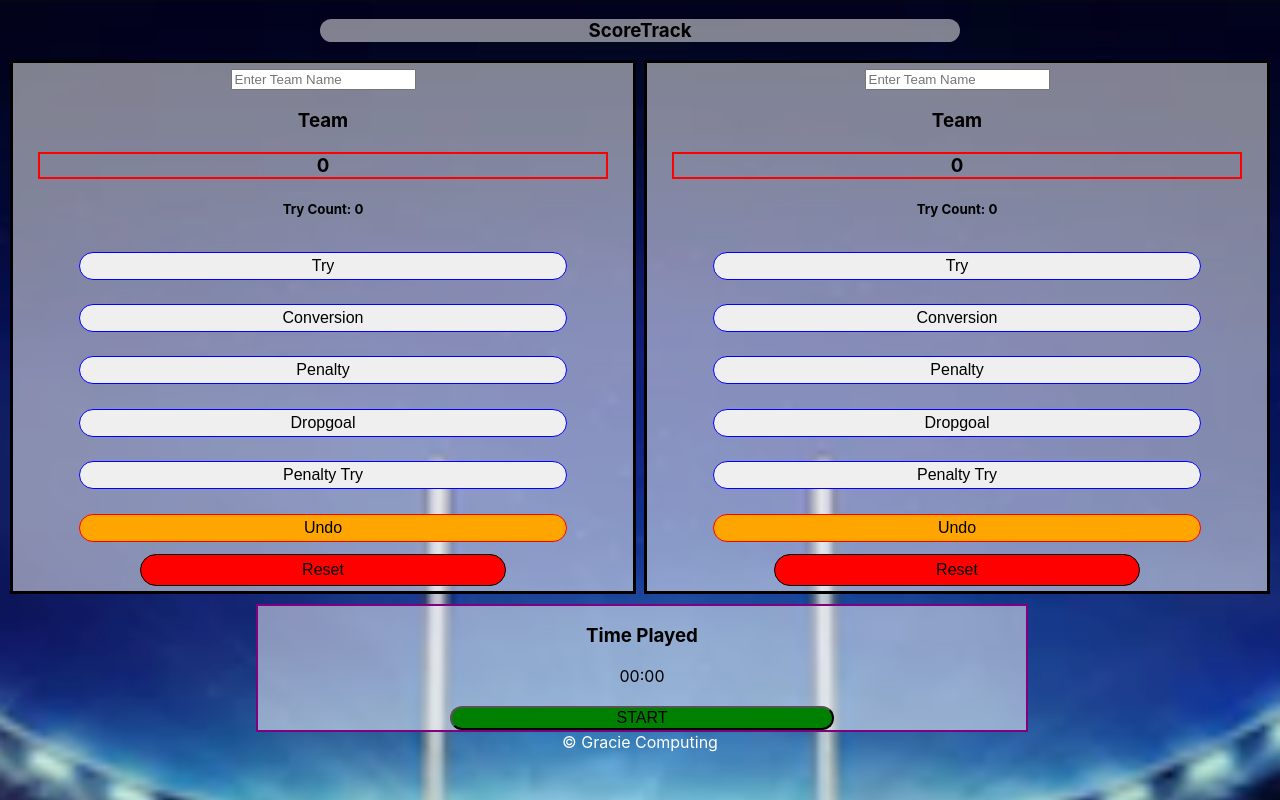
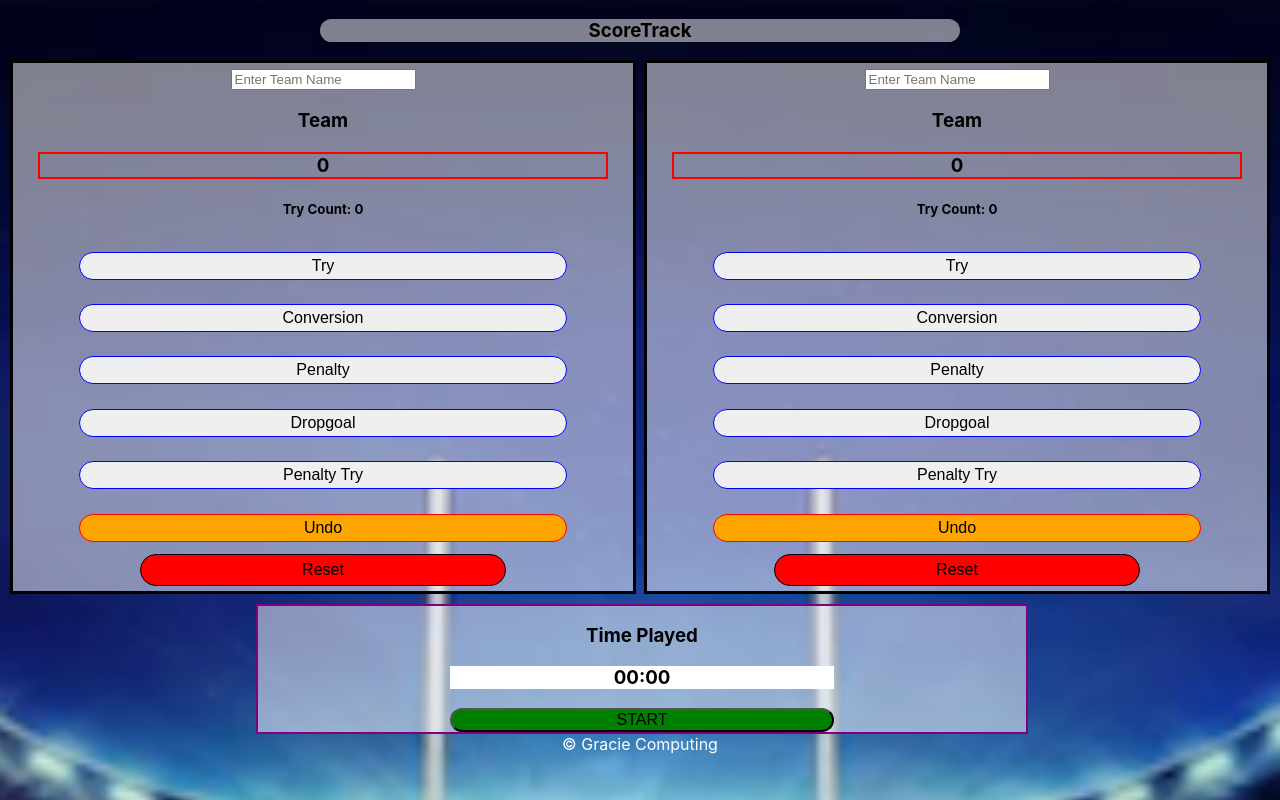
Before and after one commit to TGracie/final_project_ScoreTrack, a React (Create React App) app: page / in a window 1280 px wide. Built offline with nearby package versions, Linux system fonts and the light colour scheme.

Commit message:
Had a go at share button, no go on that. Clock now changes colour based on time played

```diff
--- a/package.json
+++ b/package.json
@@ -6,6 +6,7 @@
     "pretty-ms": "^4.0.0",
     "react": "^16.6.3",
     "react-dom": "^16.6.3",
+    "react-facebook": "^6.0.15",
     "react-scripts": "2.1.1",
     "react-share": "^2.4.0"
   },
--- a/src/components/Timer2.js
+++ b/src/components/Timer2.js
@@ -43,11 +43,13 @@ export default class Timer2 extends React.Component {
       if (minutes < 10){
         minutes = "0" + minutes;
       }
-      return minutes + ":" + seconds;
+      if (minutes >= (this.props.duration / this.props.sections)){
+        return <h3 className="over">{minutes}:{seconds}</h3>
+      }
+      return <h3 className="under">{minutes}:{seconds}</h3>;
     }
 
   render() {
-    // console.log("Prettier time?", this.millisecondsToTime());
     let start = (this.state.time === 0) ?
       <button className="start" onClick={this.startTimer}>START</button> :
       null
@@ -70,8 +72,6 @@ export default class Timer2 extends React.Component {
       <div className="timer">
         <h3>Time Played</h3>
         {time}
-        <br/>
-        <br/>
         {start}
         {resume}
         {stop}
--- a/src/containers/Page.js
+++ b/src/containers/Page.js
@@ -1,9 +1,6 @@
 import React, {Component} from 'react';
 import ScoreboardCont from './ScoreboardCont.js';
 import Timer2 from '../components/Timer2.js';
-// import Scoreboard from '../components/Scoreboard.js';
-// import {FacebookShareButton} from 'react-share';
-
 
 export default class Page extends Component{
   constructor(props){
--- a/src/style/timer.css
+++ b/src/style/timer.css
@@ -19,3 +19,19 @@
   background-color: red;
   border-radius: 1em;
 }
+
+.over{
+  /* border: 1px solid yellow; */
+  width: 50%;
+  margin-left: 25%;
+  margin-right: 25%;
+  background-color: #ffa0aa;
+}
+
+.under{
+  /* border: 1px solid yellow; */
+  width: 50%;
+  margin-left: 25%;
+  margin-right: 25%;
+  background-color: white;
+}
```
Also changed, not shown: src/components/Facebook.js (added, +31 -0 lines), 1 other file (tests, documents, lock files or other folders).
